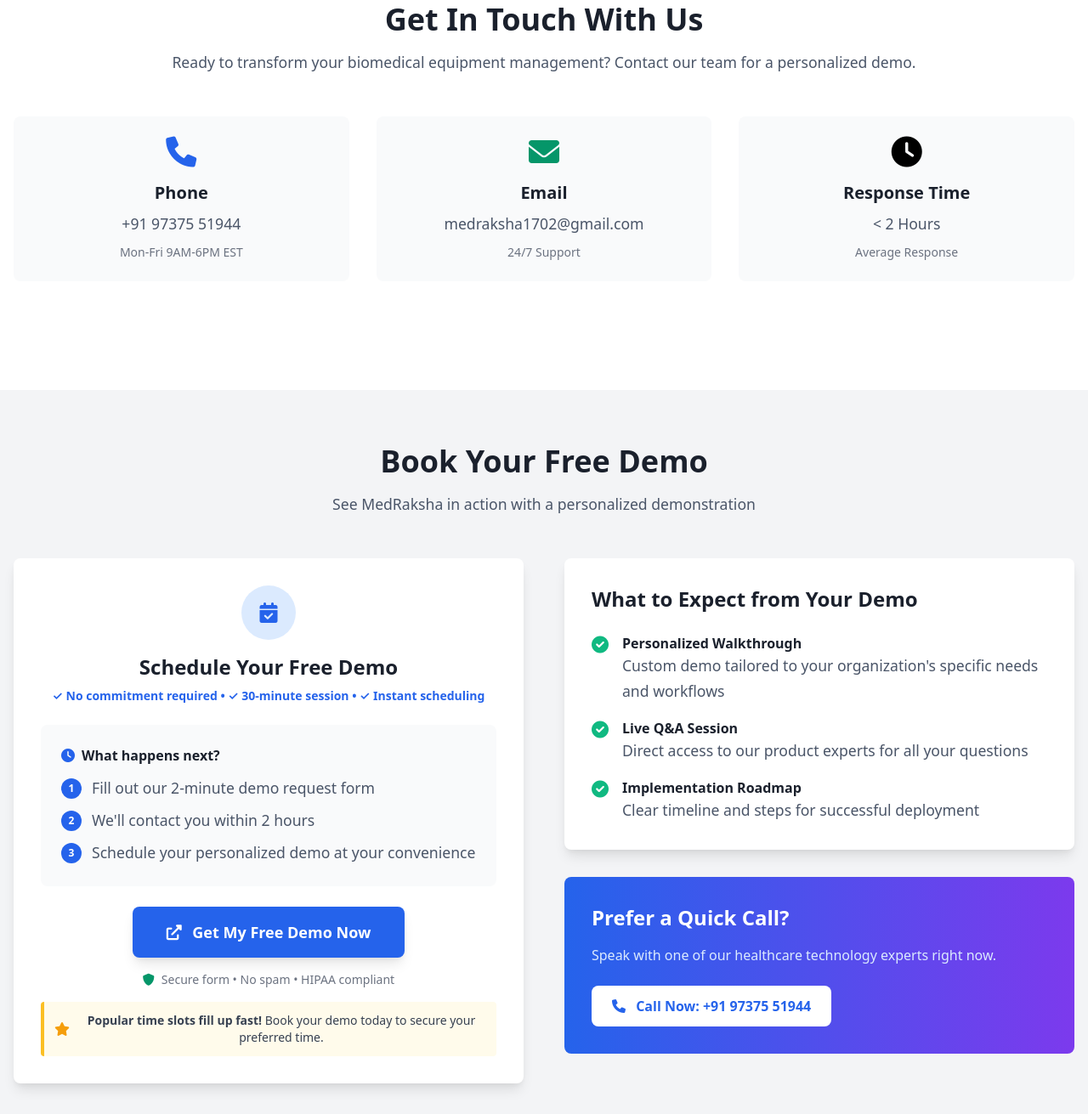
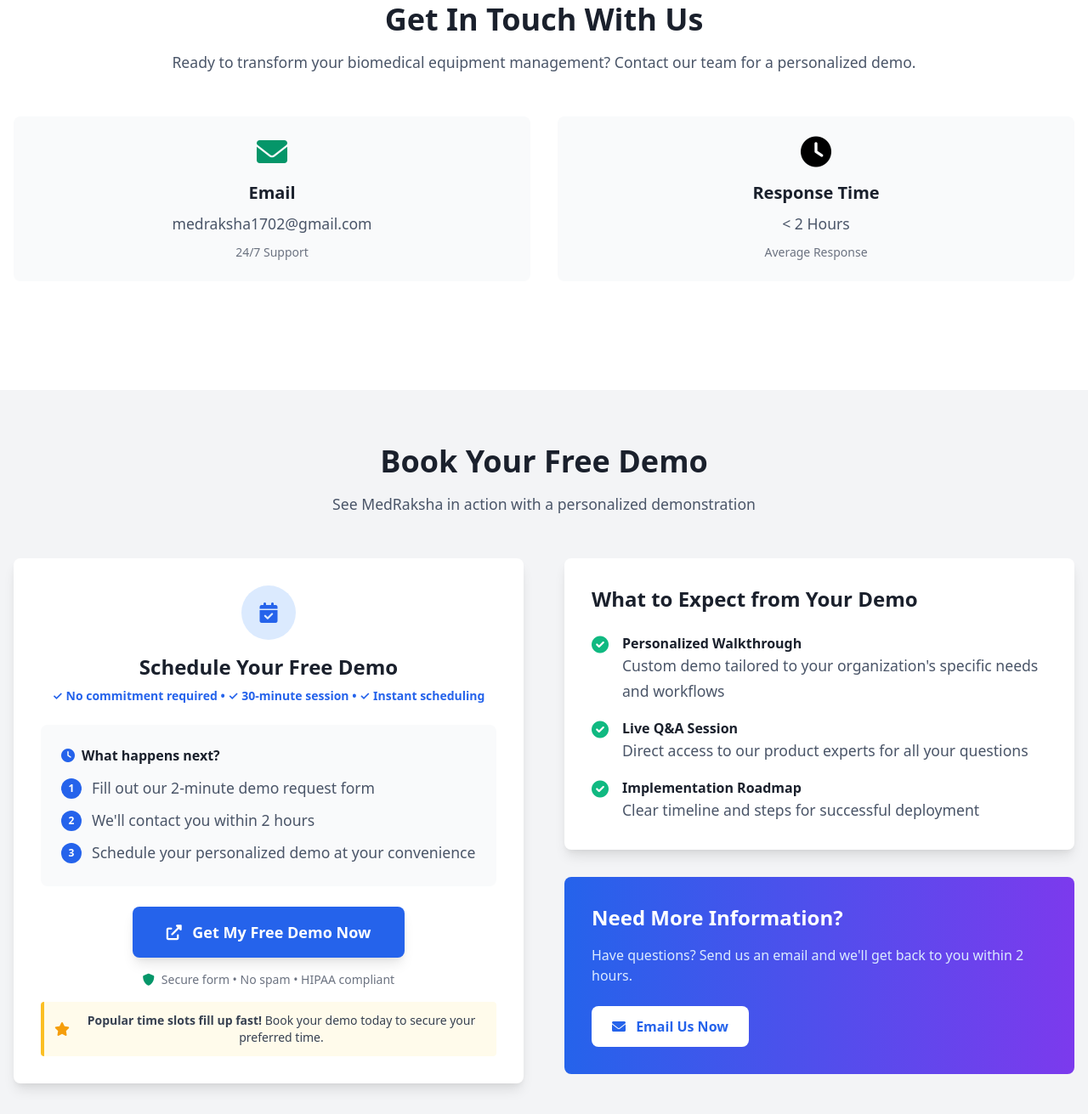
Before and after one commit to medraksha1702/med-raksha-marketing, a plain HTML site: page index.html in a window 1280 px wide. Shown: the part 3389-4700 px from the top of the page at 85% size. Drawn offline with nearby package versions, Linux system fonts and the light colour scheme.

Commit message:
update med raksha

```diff
--- a/index.html
+++ b/index.html
@@ -296,13 +296,7 @@
           </p>
         </div>
 
-        <div class="grid md:grid-cols-3 gap-8 mb-16">
-          <div class="text-center p-6 bg-gray-50 rounded-lg">
-            <i class="fas fa-phone text-4xl text-blue-600 mb-4"></i>
-            <h3 class="text-xl font-semibold mb-2 text-high-contrast">Phone</h3>
-            <p class="description-text">+91 97375 51944</p>
-            <p class="text-sm text-gray-500 mt-2">Mon-Fri 9AM-6PM EST</p>
-          </div>
+        <div class="grid md:grid-cols-2 gap-8 mb-16">
           <div class="text-center p-6 bg-gray-50 rounded-lg">
             <i class="fas fa-envelope text-4xl text-green-600 mb-4"></i>
             <h3 class="text-xl font-semibold mb-2 text-high-contrast">Email</h3>
@@ -417,14 +411,14 @@
             </div>
 
             <div class="bg-gradient-to-r from-blue-600 to-purple-600 rounded-lg p-8 text-white">
-              <h3 class="text-2xl font-bold mb-4">Prefer a Quick Call?</h3>
-              <p class="mb-6 text-blue-100">Speak with one of our healthcare technology experts right now.</p>
+              <h3 class="text-2xl font-bold mb-4">Need More Information?</h3>
+              <p class="mb-6 text-blue-100">Have questions? Send us an email and we'll get back to you within 2 hours.</p>
               <a
-                href="tel:+15551234567"
+                href="mailto:medraksha1702@gmail.com"
                 class="bg-white text-blue-600 px-6 py-3 rounded-lg font-semibold hover:bg-gray-100 transition inline-block"
               >
-                <i class="fas fa-phone mr-2"></i>
-                Call Now: +91 97375 51944
+                <i class="fas fa-envelope mr-2"></i>
+                Email Us Now
               </a>
             </div>
           </div>
@@ -449,10 +443,10 @@
             Start Free Trial
           </a>
           <a
-            href="#contact"
+            href="mailto:medraksha1702@gmail.com"
             class="border-2 border-white text-white px-8 py-4 rounded-lg font-semibold hover:bg-white hover:text-blue-600 transition"
           >
-            <i class="fas fa-phone mr-2"></i>
+            <i class="fas fa-envelope mr-2"></i>
             Contact Sales
           </a>
         </div>
```
